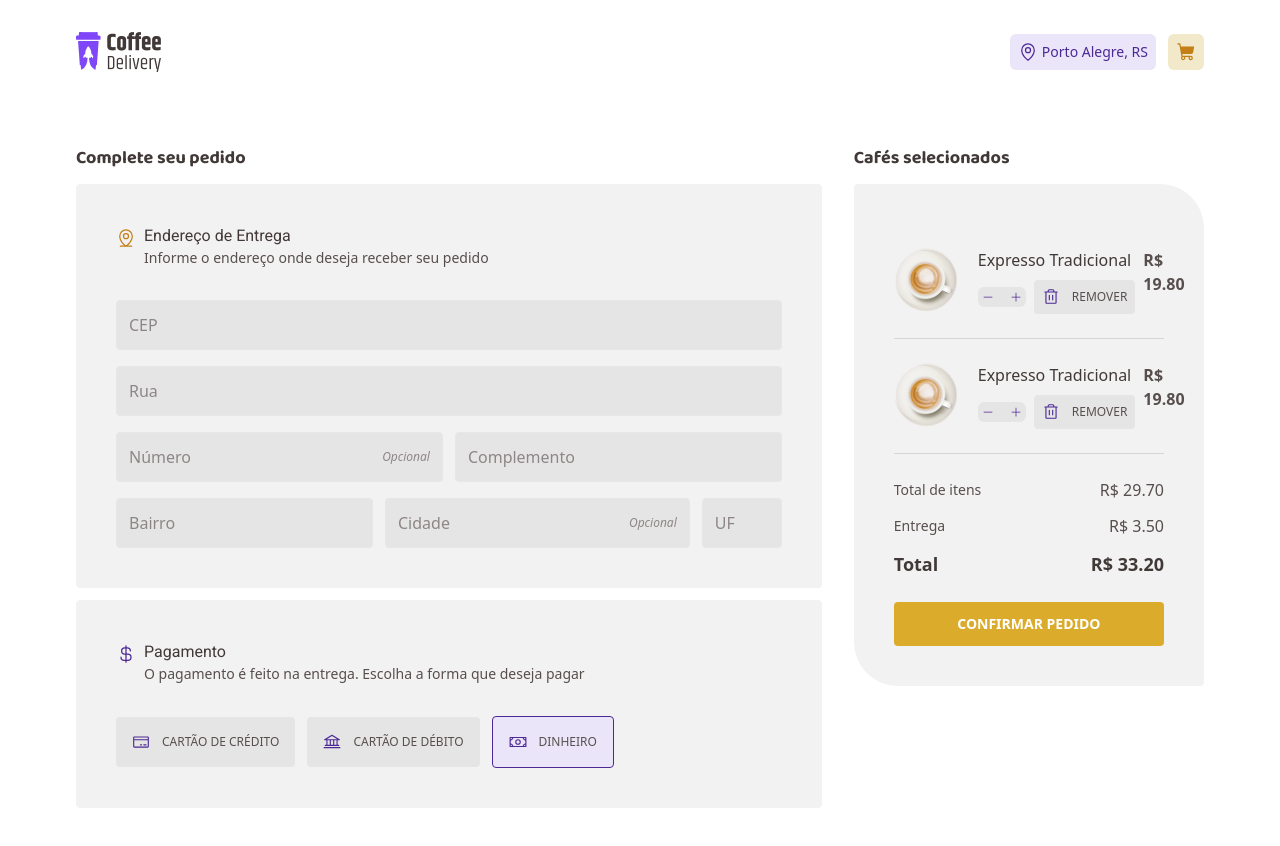
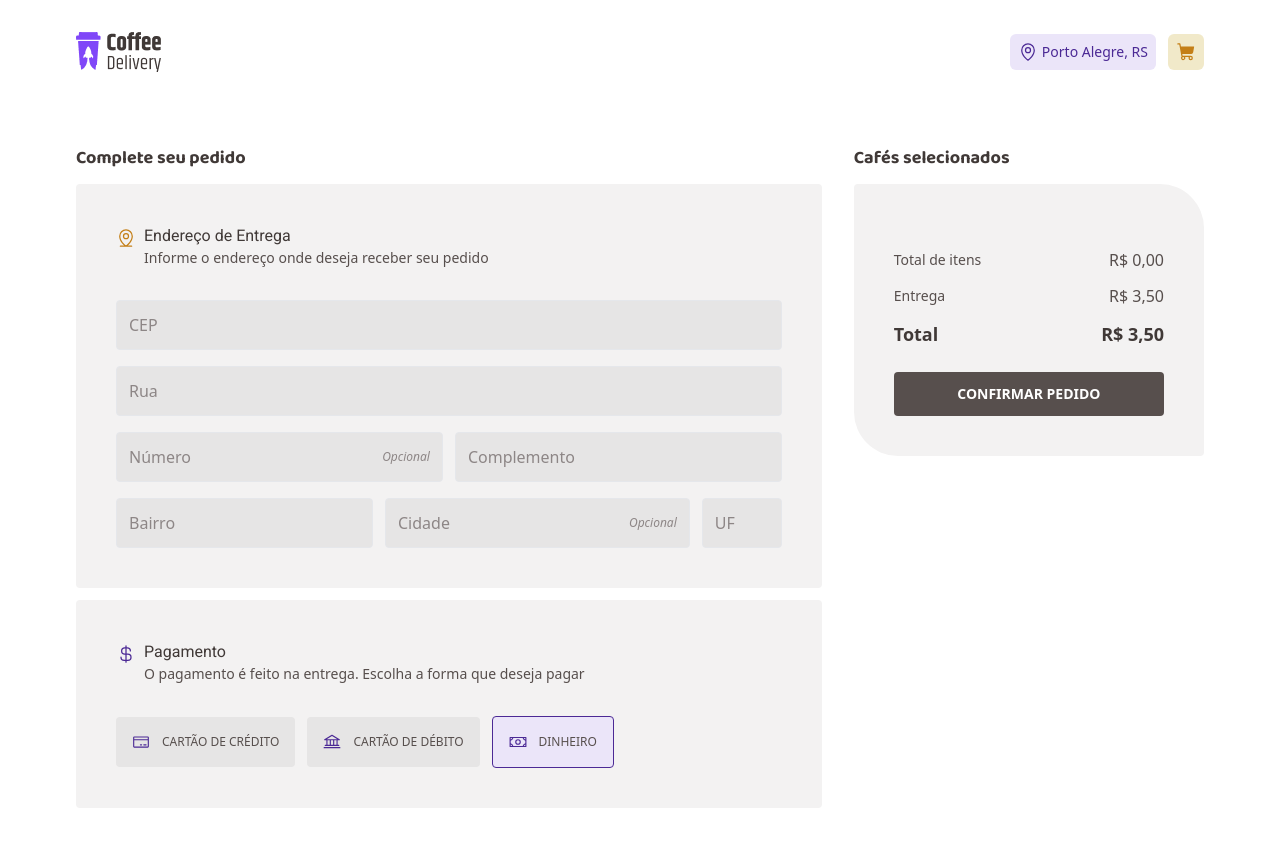
Before and after one commit to Natan10/coffee-delivery, a Next.js app: page /checkout in a window 1280 px wide. Shown: the top 846 px of the page. Built offline with nearby package versions, Linux system fonts and the light colour scheme.

Commit message:
add or remove itens from checkout page

```diff
--- a/src/pages/Checkout/components/CheckoutCoffeeCard/index.tsx
+++ b/src/pages/Checkout/components/CheckoutCoffeeCard/index.tsx
@@ -1,31 +1,83 @@
 import Image from "next/image";
 import { Trash } from "@phosphor-icons/react";
+import { shallow } from "zustand/shallow";
 
+import { CartData, useCoffeeStore } from "@/store/coffeeStore";
 import { IconButton } from "@/components/IconButton";
 import { IncreaseButton } from "@/components/IncreaseButton";
+import { imageCoffeeMapper } from "@/mappers/coffeeImageMapper";
 import colors from "@/global/colors";
 
-import latte from "@/assets/card-coffee/Latte.svg";
+interface CheckoutCoffeeCardProps {
+  data: CartData;
+  removeFromCart: (id: number) => void;
+}
 
-export function CheckoutCoffeeCard() {
+export function CheckoutCoffeeCard({
+  data,
+  removeFromCart,
+}: CheckoutCoffeeCardProps) {
+  const [coffees, cart] = useCoffeeStore(
+    (state) => [state.coffees, state.cart],
+    shallow
+  );
+  const image = imageCoffeeMapper.get(data.name);
+
+  const coffeeIndex = coffees.findIndex(
+    (coffeeItem) => coffeeItem.id === data.id
+  );
+  const coffee = coffees[coffeeIndex];
+  const coffeeCartIndex = cart.findIndex((item) => item.id === data.id);
+
+  function handleAddQuantity() {
+    if (coffee.qtd !== 0) {
+      cart[coffeeCartIndex].qtd += 1;
+      coffee.qtd -= 1;
+      useCoffeeStore.setState({
+        cart: [...cart],
+        coffees: [...coffees],
+      });
+    }
+  }
+
+  function handleRemoveQuantity() {
+    if (data.qtd !== 1) {
+      cart[coffeeCartIndex].qtd -= 1;
+      coffee.qtd += 1;
+      useCoffeeStore.setState({
+        cart: [...cart],
+      });
+    }
+  }
+
   return (
     <div className="flex flex-col md:flex-row items-start border-b border-b-base-hover py-6">
-      <Image height={64} width={64} src={latte} alt="latte" className="mr-5" />
+      <Image height={64} width={64} src={image} alt="latte" className="mr-5" />
       <div className="flex gap-2 justify-between w-full">
         <div className="flex flex-col justify-center gap-2">
           <span className="text-base-subtitle font-normal text-base">
-            Expresso Tradicional
+            {data.name}
           </span>
           <div className="flex items-center gap-2 ">
-            <IncreaseButton />
+            <IncreaseButton
+              count={data.qtd}
+              add={() => handleAddQuantity()}
+              remove={() => handleRemoveQuantity()}
+              isDisabledAdd={coffee.qtd === 0}
+              isDisabledRemove={data.qtd === 1}
+            />
             <IconButton
               icon={<Trash size={18} color={colors["purple-dark"]} />}
               label="Remover"
+              onClick={() => removeFromCart(data.id)}
             />
           </div>
         </div>
         <span className="ml-auto font-bold text-base text-base-text">
-          R$ 19.80
+          {data.price.toLocaleString("pt-br", {
+            style: "currency",
+            currency: "BRL",
+          })}
         </span>
       </div>
     </div>
--- a/src/pages/Checkout/index.tsx
+++ b/src/pages/Checkout/index.tsx
@@ -10,12 +10,28 @@ import {
 import { Input } from "@/components/Input";
 import { IconButton } from "@/components/IconButton";
 import { CheckoutCoffeeCard } from "./components/CheckoutCoffeeCard";
+import { useCoffeeStore } from "@/store/coffeeStore";
 import colors from "@/global/colors";
+import { formatCurrency } from "../utils/formatCurrency";
+
+const DELIVERY_COST = 3.5;
 
 export function Checkout() {
+  const data = useCoffeeStore((state) => state.cart);
+  const { removeCoffeeFromCart } = useCoffeeStore();
+
   const [paymentType, setPaymentType] = useState<
     "cash" | "creditCard" | "debitCard"
   >("cash");
+
+  function handleRemoveCoffeeFromCart(id: number) {
+    removeCoffeeFromCart(id);
+  }
+
+  const totalItems = data.reduce((prev, current) => {
+    return (prev += current.price * current.qtd);
+  }, 0);
+
   return (
     <section className="mt-10 max-w-6xl px-3 pb-20 mx-auto">
       <div className="grid grid-cols-1 lg:grid-cols-[1fr_minmax(0,448px)] gap-8">
@@ -118,18 +134,29 @@ export function Checkout() {
 
           <div className="mt-3 bg-base-card p-6 md:p-10 rounded rounded-tr-[44px] rounded-bl-[44px]">
             <div className="flex flex-col">
-              <CheckoutCoffeeCard />
-              <CheckoutCoffeeCard />
+              {data.map((coffee) => {
+                return (
+                  <CheckoutCoffeeCard
+                    key={coffee.id}
+                    data={coffee}
+                    removeFromCart={handleRemoveCoffeeFromCart}
+                  />
+                );
+              })}
             </div>
 
             <div className="mt-6 space-y-3">
               <div className="flex justify-between items-center">
                 <span className="text-base-text text-sm">Total de itens</span>
-                <span className="text-base-text text-base">R$ 29.70</span>
+                <span className="text-base-text text-base">
+                  {formatCurrency({ value: totalItems })}
+                </span>
               </div>
               <div className="flex justify-between items-center">
                 <span className="text-base-text text-sm">Entrega</span>
-                <span className="text-base-text text-base">R$ 3.50</span>
+                <span className="text-base-text text-base">
+                  {formatCurrency({ value: DELIVERY_COST })}
+                </span>
               </div>
 
               <div className="flex justify-between items-center">
@@ -137,11 +164,14 @@ export function Checkout() {
                   Total
                 </span>
                 <span className="text-base-subtitle font-bold text-lg">
-                  R$ 33.20
+                  {formatCurrency({ value: totalItems + DELIVERY_COST })}
                 </span>
               </div>
             </div>
-            <button className="mt-6 w-full p-3 rounded text-center font-bold text-sm uppercase text-white bg-yellow-mid hover:bg-yellow-dark">
+            <button
+              disabled={!data.length}
+              className="mt-6 w-full p-3 rounded text-center font-bold text-sm uppercase text-white bg-yellow-mid hover:bg-yellow-dark disabled:bg-base-text"
+            >
               Confirmar Pedido
             </button>
           </div>
--- /dev/null
+++ b/src/pages/utils/formatCurrency.ts
@@ -0,0 +1,12 @@
+interface Props {
+  value: number;
+  currency?: string;
+  locales?: string;
+}
+
+export function formatCurrency({value, currency = 'BRL', locales='pt-br'}: Props) {
+  return value.toLocaleString(locales, {
+    style: 'currency',
+    currency: currency
+  })
+}
```
Also changed, not shown: 1 other file (tests, documents, lock files or other folders).
